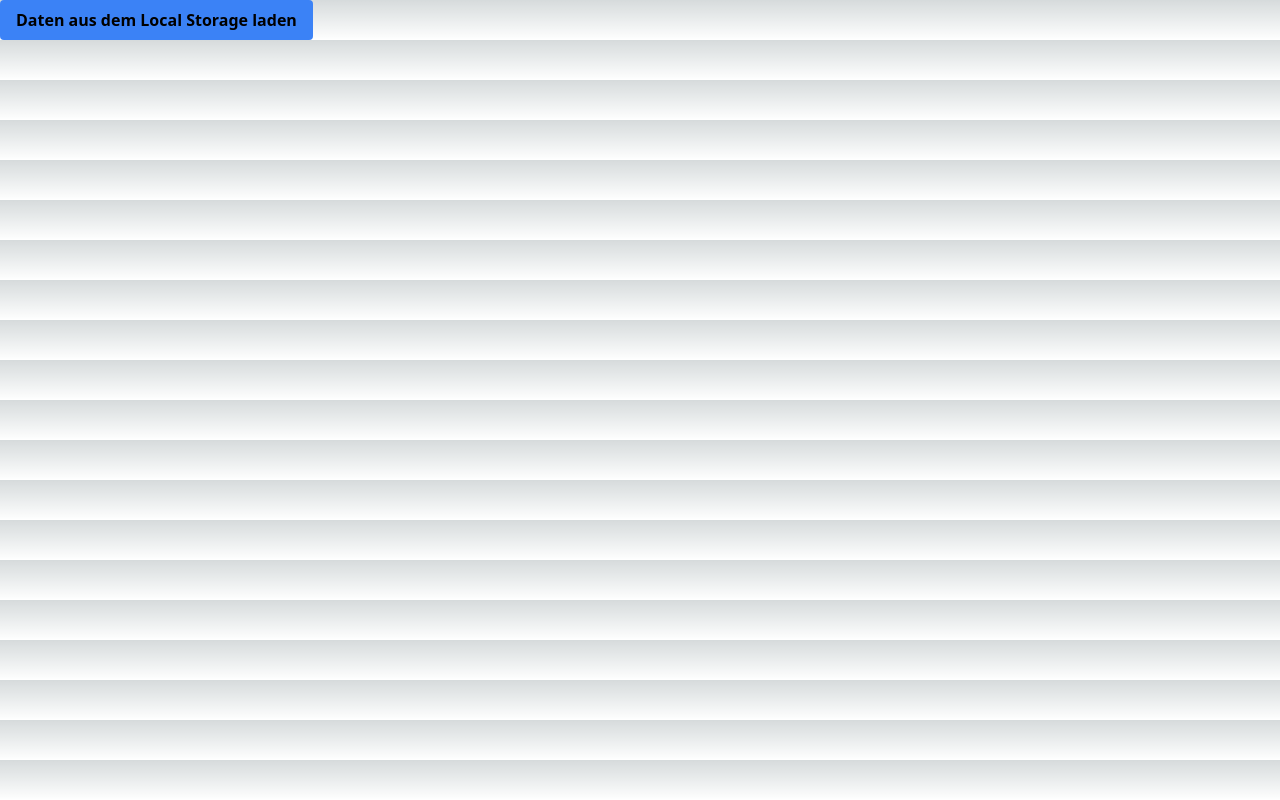
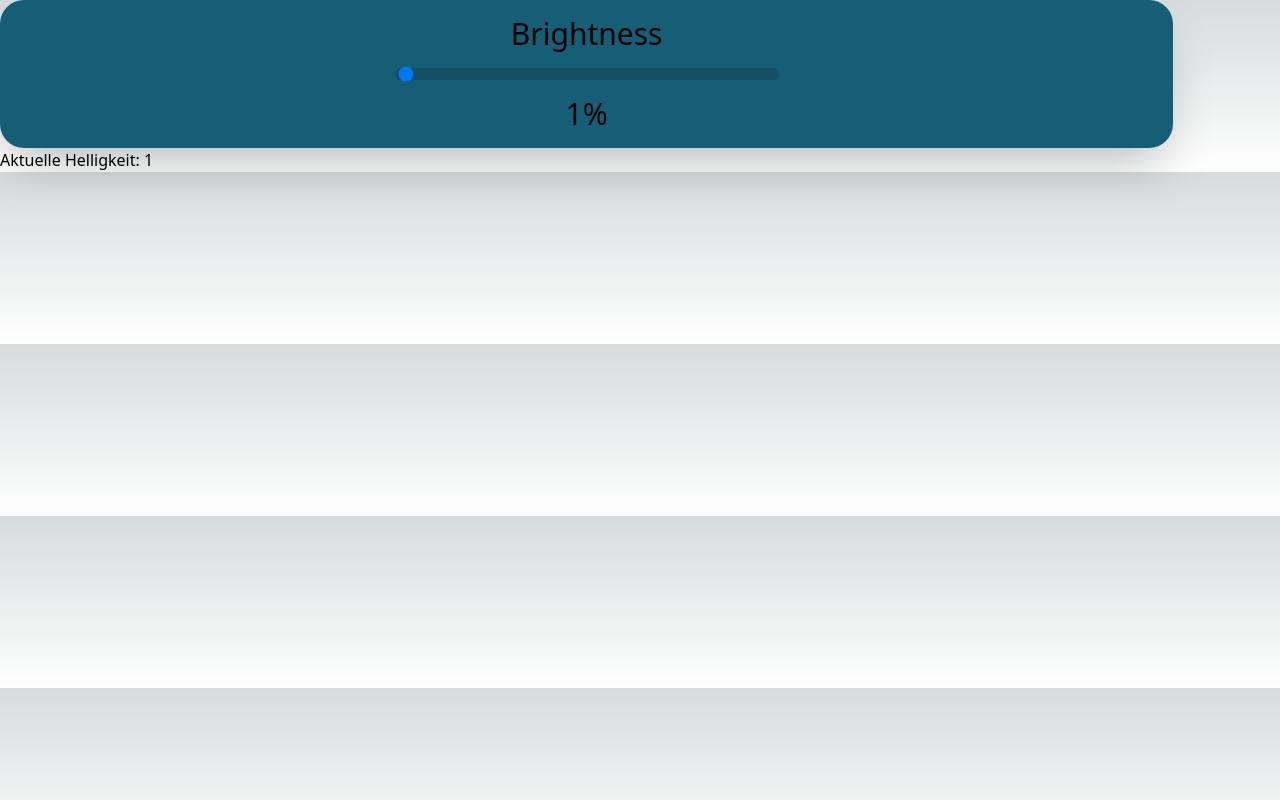
Before and after one commit to MrXMrQ/LED-Controller, a Next.js app: page /test in a window 1280 px wide. Built offline with nearby package versions, Linux system fonts and the light colour scheme.

Commit message:
added slidbar and stuff in led-controll

```diff
--- a/src/components/Button.tsx
+++ b/src/components/Button.tsx
@@ -1,6 +1,6 @@
 import React, { useState } from 'react';
 import { ChromePicker, ColorResult } from 'react-color';
-import { BsLightbulb, BsPencil } from 'react-icons/bs';
+import { BsPencil } from 'react-icons/bs';
 
 
 const Button = () => {
--- a/src/components/SideBar.tsx
+++ b/src/components/SideBar.tsx
@@ -52,7 +52,7 @@ const SideBar = () => {
           </div>
         </button>
       </Link>
-      <button className="flex items-center mt-auto hover:bg-blue-500 transition-colors text-white font-bold py-5 px-1 rounded-r-lg transform hover:scale-105" onClick={handleExitClick}>
+      <button className="flex items-center mt-auto hover:bg-blue-500 transition-colors text-white font-bold py-5 px-1 rounded-r-lg transform" onClick={handleExitClick}>
         <div className={`flex items-center transition-all ${isExpanded ? '-ml-2' : ''}`} style={{ position: 'relative', left: 10, overflow: 'visible' }}>
           <BsArrowLeft size={50} />
           {showText && <span className="ml-4 text- font-bold">Back</span>}
--- /dev/null
+++ b/src/components/SlideBar.tsx
@@ -0,0 +1,42 @@
+import React from 'react';
+
+interface SliderProps {
+  minValue: number;
+  maxValue: number;
+  step: number;
+  value: number; // Prop für den Wert der Slidebar hinzufügen
+  onChange: (value: number) => void;
+}
+
+const Slidebar: React.FC<SliderProps> = ({ minValue, maxValue, step, value, onChange }) => {
+  const handleSliderChange = (event: React.ChangeEvent<HTMLInputElement>) => {
+    const newValue = parseInt(event.target.value);
+    onChange(newValue);
+  };
+
+  return (
+    <div className='bg-cyan-800 rounded-3xl shadow-2xl w-11/12 h-auto flex flex-col justify-center items-center'>
+      <div className='flex-col items-center'>
+        <div className='text-center text-3xl my-4'>
+          Brightness
+        </div>
+        <div className="flex col items-center my-4">
+          <input
+            type="range"
+            min={minValue}
+            max={maxValue}
+            step={step}
+            value={value}
+            onChange={handleSliderChange}
+            className="slider w-96 h-3 bg-cyan-900 rounded-full appearance-none focus:outline-none focus:ring-2 focus:ring-blue-500"
+          />
+        </div>
+        <div className='text-center text-3xl my-4'>
+          {value}%
+        </div>
+      </div>
+    </div>
+  );
+};
+
+export default Slidebar;
--- a/src/pages/led-controll.tsx
+++ b/src/pages/led-controll.tsx
@@ -1,9 +1,9 @@
 import SideBar from '@/components/SideBar';
+import Button from '@/components/Button';
+import Slidebar from '@/components/SlideBar';
 import { BsLightbulb, BsDeviceSsd } from 'react-icons/bs';
 import { BiSend } from 'react-icons/bi';
 import React, { useState } from 'react';
-import { ColorResult } from 'react-color';
-import Button from '@/components/Button';
 
 interface Device {
   id: number;
@@ -14,20 +14,28 @@ interface Device {
 }
 
 export default function Home() {
-  const [isColorChooserOpen, setColorChooserOpen] = useState(false);
-  const [selectedColor, setSelectedColor] = useState('#ffffff');
   const [devices, setDevices] = useState<Device[]>([]);
   const [selectedDeviceIp, setSelectedDeviceIp] = useState('');
+  const [buttonColor, setButtonColor] = useState('');
+  const [brightness, setBrightness] = useState<number>(50); // Zustand für die Helligkeit
 
-  const handleButtonClick = () => {
-    // Add your click handler logic here
-    console.log("Button clicked");
-    const button = document.querySelector('button');
-  };
+  const getButtonColorFromClass = (classNames: string) => {
+    // Klassennamen aufteilen und den Teil mit 'bg-' finden
+    const bgClass = classNames.split(' ').find((className) => className.startsWith('bg-'));
+    // Wenn die Hintergrundfarbe (bgClass) gefunden wurde, dann nur die Farbe extrahieren
+    if (bgClass) {
+      const color = bgClass.slice(3); // Entferne 'bg-' vom Anfang der Farbe
+      setButtonColor(color)
+    }
+  }
 
   const handleSendButton = () => {
-    console.log(selectedDeviceIp)
-  };
+    if (selectedDeviceIp !== '' && buttonColor !== '') {
+      console.log(selectedDeviceIp)
+      console.log(buttonColor)
+      console.log(brightness * 2.55)
+    }
+  }
 
   const handleLoadData = () => {
     const dataFromLocalStorage = localStorage.getItem('devices'); // Daten aus dem Local Storage abrufen
@@ -37,11 +45,15 @@ export default function Home() {
     } else {
       setDevices([]);
     }
-  };
+  }
 
   const handleSelectDevice = (ip: string) => {
     setSelectedDeviceIp(ip);
-  };
+  }
+
+  const handleBrightnessChange = (value: number) => {
+    setBrightness(value); // Aktualisiere den Wert der Helligkeit, wenn sich der Wert der Slidebar ändert
+  }
 
   return (
     <div className='bg-pink-300 flex'>
@@ -49,41 +61,44 @@ export default function Home() {
       <div className='flex justify-center items-center w-screen h-screen gap-20'>
         <div className='bg-cyan-900 w-4/6 h-1/2 rounded-3xl grid grid-cols-6 place-items-center shadow-2xl'>
           <div>
-            <button className='relative bg-yellow-400 rounded-full w-20 h-20 hover:bg-blue-500 transition-colors focus:ring-4 focus:ring-cyan-700' onClick={handleButtonClick}>
+            <button className='relative bg-yellow-400 rounded-full w-20 h-20 hover:bg-blue-500 transition-colors focus:ring-4 focus:ring-cyan-700' onClick={(event) => getButtonColorFromClass(event.currentTarget.className)}>
               <div className='absolute top-0 left-0 right-0 bottom-0 flex items-center justify-center opacity-0 transition-opacity hover:opacity-100'>
                 <BsLightbulb size={40} />
               </div>
             </button>
           </div>
           <div>
-            <button className='relative bg-green-500 rounded-full w-20 h-20 hover:bg-blue-500 transition-colors focus:ring-4 focus:ring-cyan-700' onClick={handleButtonClick}>
+            <button className='relative bg-green-500 rounded-full w-20 h-20 hover:bg-blue-500 transition-colors focus:ring-4 focus:ring-cyan-700' onClick={(event) => getButtonColorFromClass(event.currentTarget.className)}>
               <div className='absolute top-0 left-0 right-0 bottom-0 flex items-center justify-center opacity-0 transition-opacity hover:opacity-100'>
                 <BsLightbulb size={40} />
               </div>
             </button>
           </div>
           <div>
-            <button className='relative bg-red-600 rounded-full w-20 h-20 hover:bg-blue-500 transition-colors focus:ring-4 focus:ring-cyan-700' onClick={handleButtonClick}>
+            <button className='relative bg-red-600 rounded-full w-20 h-20 hover:bg-blue-500 transition-colors focus:ring-4 focus:ring-cyan-700' onClick={(event) => getButtonColorFromClass(event.currentTarget.className)}>
               <div className='absolute top-0 left-0 right-0 bottom-0 flex items-center justify-center opacity-0 transition-opacity hover:opacity-100'>
                 <BsLightbulb size={40} />
               </div>
             </button>
           </div>
           <div>
-            <button className='relative bg-pink-500 rounded-full w-20 h-20 hover:bg-blue-500 transition-colors focus:ring-4 focus:ring-cyan-700 ' onClick={handleButtonClick}>
+            <button className='relative bg-pink-500 rounded-full w-20 h-20 hover:bg-blue-500 transition-colors focus:ring-4 focus:ring-cyan-700 ' onClick={(event) => getButtonColorFromClass(event.currentTarget.className)}>
               <div className='absolute top-0 left-0 right-0 bottom-0 flex items-center justify-center opacity-0 transition-opacity hover:opacity-100'>
                 <BsLightbulb size={40} />
               </div>
             </button>
           </div>
           <div>
-            <button className='relative bg-purple-500 rounded-full w-20 h-20 hover:bg-blue-500 transition-colors focus:ring-4 focus:ring-cyan-700' onClick={handleButtonClick}>
+            <button className='relative bg-purple-500 rounded-full w-20 h-20 hover:bg-blue-500 transition-colors focus:ring-4 focus:ring-cyan-700' onClick={(event) => getButtonColorFromClass(event.currentTarget.className)}>
               <div className='absolute top-0 left-0 right-0 bottom-0 flex items-center justify-center opacity-0 transition-opacity hover:opacity-100'>
                 <BsLightbulb size={40} />
               </div>
             </button>
           </div>
           <Button />
+          <div className='col-span-6 w-4/6'>
+            <Slidebar minValue={0} maxValue={100} step={1} value={brightness} onChange={handleBrightnessChange} />
+          </div>
         </div>
         <div className='bg-cyan-900 w-1/5 h-1/2 rounded-3xl shadow-2xl flex flex-col justify-center items-center gap-y-28 px-6 py-6'>
           <div className='bg-cyan-800 w-full h-20 flex items-center justify-center text-center text-3xl rounded-lg shadow-2xl'>
--- a/src/pages/test.tsx
+++ b/src/pages/test.tsx
@@ -1,63 +1,20 @@
 import React, { useState } from 'react';
+import Slidebar from '@/components/SlideBar';
 
-// Annahme: Die Daten im Local Storage sind ein Array von Geräte-Objekten
-// Definieren Sie eine Schnittstelle für das Geräte-Objekt
-interface Device {
-  id: number;
-  name: string;
-  ip: string;
-  status: string;
-  // Weitere Attribute, die Ihr Geräte-Objekt haben könnte
-}
+const ParentComponent: React.FC = () => {
+  const [brightness, setBrightness] = useState<number>(1); // Zustand für die Helligkeit
 
-const LoadDataButton = () => {
-  const [devices, setDevices] = useState<Device[]>([]);
-  const [selectedDeviceIp, setSelectedDeviceIp] = useState('');
-
-  const handleLoadData = () => {
-    const dataFromLocalStorage = localStorage.getItem('devices'); // Daten aus dem Local Storage abrufen
-    if (dataFromLocalStorage) {
-      const parsedData = JSON.parse(dataFromLocalStorage); // JSON-Daten in JavaScript-Objekte umwandeln
-      setDevices(parsedData); // Daten in den Zustand setzen
-    } else {
-      setDevices([]);
-    }
-  };
-
-  const handleSelectDevice = (ip: string) => {
-    setSelectedDeviceIp(ip);
+  const handleBrightnessChange = (value: number) => {
+    setBrightness(value); // Aktualisiere den Wert der Helligkeit, wenn sich der Wert der Slidebar ändert
   };
 
   return (
     <div>
-      <button onClick={handleLoadData} className="bg-blue-500 hover:bg-blue-700 text-black font-bold py-2 px-4 rounded">
-        Daten aus dem Local Storage laden
-      </button>
-
-      {/* Popup */}
-      {devices.length > 0 && (
-        <div className="fixed top-0 left-0 w-full h-full flex items-center justify-center bg-gray-800 bg-opacity-50 text-black">
-          <div className="bg-white p-4 rounded shadow-lg">
-            <h2 className="text-2xl font-bold mb-4">Geladene Daten:</h2>
-            {devices.map((device) => (
-              <div key={device.id} className="flex items-center justify-between mb-2">
-                <p>{device.name}</p>
-                <button onClick={() => handleSelectDevice(device.ip)} className="bg-green-500 hover:bg-green-700 text-white font-bold py-2 px-4 rounded">
-                  IP auswählen
-                </button>
-              </div>
-            ))}
-            {selectedDeviceIp && (
-              <p className="mt-4">Ausgewählte IP-Adresse: {selectedDeviceIp}</p>
-            )}
-            <button onClick={() => setDevices([])} className="mt-4 bg-red-500 hover:bg-red-700 text-white font-bold py-2 px-4 rounded">
-              Schließen
-            </button>
-          </div>
-        </div>
-      )}
+      <Slidebar minValue={0} maxValue={100} step={1} value={brightness} onChange={handleBrightnessChange} />
+      {/* Hier kannst du den Wert der Helligkeit (brightness) verwenden, wie du möchtest */}
+      <p>Aktuelle Helligkeit: {brightness}</p>
     </div>
   );
 };
 
-export default LoadDataButton;
+export default ParentComponent;
```
Also changed, not shown: src/styles/globals.css (line endings or trailing spaces).
